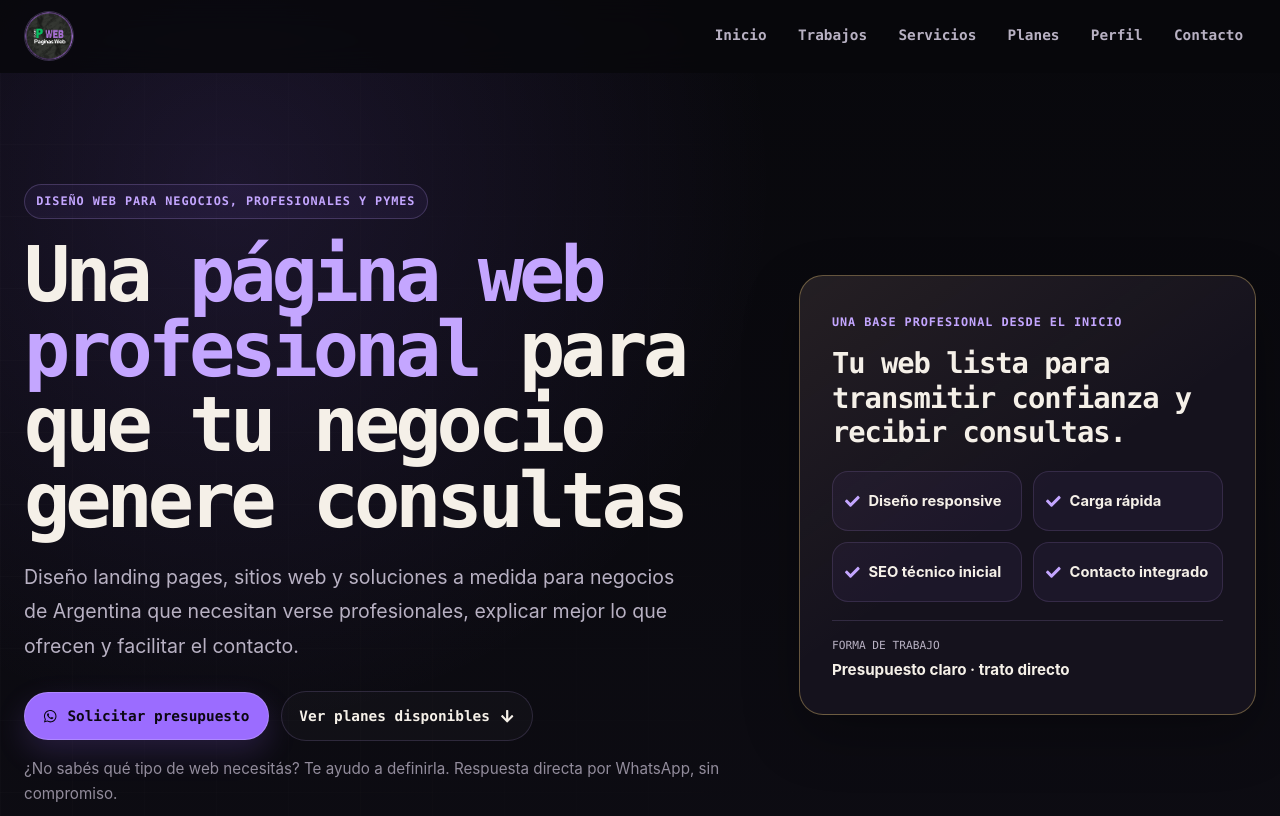
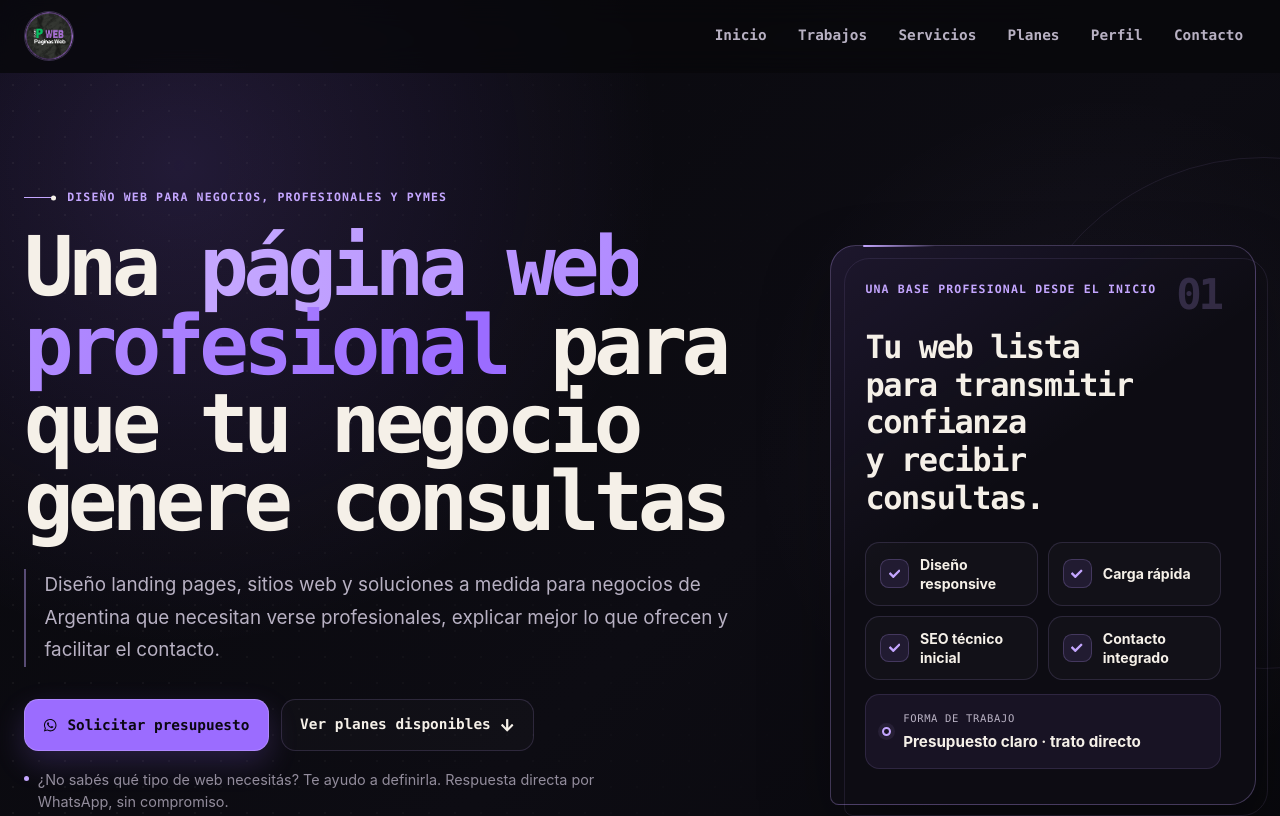
Before and after one commit to PabloDanielChavez/portafolio, a Next.js app in the folder portafolio-frontend/: page / in a window 1280 px wide. Shown: the top 816 px of the page. Built offline with nearby package versions, Linux system fonts and the light colour scheme; no server answers.

Commit message:
feat(frontend): integrar contenido comercial de trabajos, fallbacks seguros y orden por prioridad destacada

```diff
--- a/portafolio-frontend/src/components/sections/Hero.tsx
+++ b/portafolio-frontend/src/components/sections/Hero.tsx
@@ -13,15 +13,14 @@ interface Props {
 
 export default function Hero({ perfil }: Props) {
     const whatsapp = String(perfil[0]?.numero_whatsapp ?? "").replace(/\D/g, "");
-    const whatsappHref = whatsapp
-        ? `https://wa.me/${whatsapp}?text=${mensajePresupuesto}`
-        : "/contacto";
+    const whatsappHref = whatsapp ? `https://wa.me/${whatsapp}?text=${mensajePresupuesto}`: "/contacto";
 
     return (
         <section className={styles.hero} aria-labelledby="hero-title">
             <div className={styles.hero_layout}>
                 <div className={styles.hero_content}>
                     <span className={styles.hero_eyebrow}>
+                        <span className={styles.hero_eyebrow_mark} aria-hidden="true" />
                         {heroContent.eyebrow}
                     </span>
 
@@ -30,11 +29,7 @@ export default function Hero({ perfil }: Props) {
                         <strong>{heroContent.title.highlight}</strong>{" "}
                         {heroContent.title.afterHighlight}
                     </h1>
-
-                    <p className={styles.hero_description}>
-                        {heroContent.description}
-                    </p>
-
+                    <p className={styles.hero_description}>{heroContent.description}</p>
                     <div className={styles.hero_actions}>
                         <Link
                             href={whatsappHref}
@@ -45,39 +40,42 @@ export default function Hero({ perfil }: Props) {
                             <FaWhatsapp aria-hidden="true" />
                             {heroContent.actions.primary}
                         </Link>
-
                         <Link href="#planes" className={styles.hero_secondary}>
                             {heroContent.actions.secondary}
                             <FaArrowDown aria-hidden="true" />
                         </Link>
                     </div>
-
                     <p className={styles.hero_note}>
+                        <span aria-hidden="true" />
                         {heroContent.note}
                     </p>
                 </div>
-
-                <aside
-                    className={styles.hero_panel}
-                    aria-label={heroContent.panel.ariaLabel}
-                >
-                    <span className={styles.hero_panel_label}>
-                        {heroContent.panel.label}
-                    </span>
-                    <h2>{heroContent.panel.title}</h2>
-
+                <aside className={styles.hero_panel} aria-label={heroContent.panel.ariaLabel}>
+                    <div className={styles.hero_panel_header}>
+                        <span className={styles.hero_panel_label}>
+                            {heroContent.panel.label}
+                        </span>
+                        <span className={styles.hero_panel_number} aria-hidden="true">01</span>
+                    </div>
+                    <h2 className={styles.hero_panel_title}>
+                        {heroContent.panel.title}
+                    </h2>
                     <ul className={styles.hero_benefits}>
                         {heroContent.panel.benefits.map((beneficio) => (
                             <li key={beneficio}>
-                                <span aria-hidden="true"><FaCheck /></span>
-                                {beneficio}
+                                <span className={styles.hero_benefit_icon} aria-hidden="true">
+                                    <FaCheck />
+                                </span>
+                                <span>{beneficio}</span>
                             </li>
                         ))}
                     </ul>
-
                     <div className={styles.hero_panel_footer}>
-                        <span>{heroContent.panel.footerLabel}</span>
-                        <strong>{heroContent.panel.footerValue}</strong>
+                        <span className={styles.hero_panel_footer_mark} aria-hidden="true" />
+                        <div className={styles.hero_panel_footer_copy}>
+                            <span>{heroContent.panel.footerLabel}</span>
+                            <strong>{heroContent.panel.footerValue}</strong>
+                        </div>
                     </div>
                 </aside>
             </div>
--- a/portafolio-frontend/src/content/trabajos-commercial.content.ts
+++ b/portafolio-frontend/src/content/trabajos-commercial.content.ts
@@ -1,31 +1,17 @@
-import type { TrabajosType } from "@/types/trabajos";
+import type {
+    TrabajoCommercialContent,
+    TrabajosType
+} from "@/types/trabajos";
 
-type CommercialLink = {
-    label: string;
-    href: string;
-};
-
-export type TrabajoCommercialContent = {
-    displayName: string;
-    category: string;
-    seoTitle: string;
-    seoDescription: string;
-    commercialSummary: string;
-    information?: string;
-    challenge?: string;
-    outcome: string;
-    featuredPriority: number;
-    primaryCta: CommercialLink;
-    relatedPlan: CommercialLink;
-};
-
-export type TrabajoCommercialView = Omit<
+type TrabajoCommercialContentLocal = Omit<
     TrabajoCommercialContent,
     "information" | "challenge"
 > & {
-    information: string;
-    challenge: string;
+    information?: string;
+    challenge?: string;
 };
+
+export type TrabajoCommercialView = TrabajoCommercialContent;
 
 export const trabajoCommercialContentBySlug = {
     "paginas-web-chavez": {
@@ -136,53 +122,140 @@ export const trabajoCommercialContentBySlug = {
             href: "/servicios/planes/desarrollo_web"
         }
     }
-} as const satisfies Record<string, TrabajoCommercialContent>;
+} as const satisfies Record<string, TrabajoCommercialContentLocal>;
 
 const commercialContentLookup: Readonly<
-    Record<string, TrabajoCommercialContent>
+    Record<string, TrabajoCommercialContentLocal>
 > = trabajoCommercialContentBySlug;
+
+const fallbackPrimaryCta = {
+    label: "Consultar por un proyecto similar",
+    href: "/contacto"
+} as const;
+
+const fallbackRelatedPlan = {
+    label: "Ver servicios web",
+    href: "/servicios"
+} as const;
+
+const isNonEmptyString = (value: unknown): value is string =>
+    typeof value === "string" && value.trim().length > 0;
+
+const isInternalPath = (value: unknown): value is string =>
+    isNonEmptyString(value) &&
+    /^\/(?!\/)(?!.*(?:\.\.|\/\/|[?#\\]))[a-z0-9/_-]*$/.test(value.trim());
+
+const resolveText = (
+    apiValue: unknown,
+    localValue: unknown,
+    legacyValue: unknown,
+    fallback: string
+): string => {
+    if (isNonEmptyString(apiValue)) return apiValue.trim();
+    if (isNonEmptyString(localValue)) return localValue.trim();
+    if (isNonEmptyString(legacyValue)) return legacyValue.trim();
+
+    return fallback;
+};
 
 export const getTrabajoCommercialContent = (
     trabajo: TrabajosType
 ): TrabajoCommercialView => {
-    const content = commercialContentLookup[trabajo.slug];
-
-    if (content) {
-        return {
-            ...content,
-            information: content.information ?? trabajo.informacion_trabajo,
-            challenge: content.challenge ?? trabajo.reto_tecnico
-        };
-    }
-
-    const displayName = trabajo.nombre_trabajo;
-    const category = trabajo.categoria_trabajo || "Proyecto web";
+    const apiContent = trabajo.commercialContent;
+    const localContent = commercialContentLookup[trabajo.slug];
+    const displayName = resolveText(
+        apiContent?.displayName,
+        localContent?.displayName,
+        trabajo.nombre_trabajo,
+        "Proyecto web"
+    );
+    const category = resolveText(
+        apiContent?.category,
+        localContent?.category,
+        trabajo.categoria_trabajo,
+        "Proyecto web"
+    );
     const normalizedCategory = category.toLowerCase();
+    const apiFeaturedPriority = apiContent?.featuredPriority;
+    const localFeaturedPriority = localContent?.featuredPriority;
+    const featuredPriority =
+        typeof apiFeaturedPriority === "number" &&
+        Number.isInteger(apiFeaturedPriority)
+            ? apiFeaturedPriority
+            : typeof localFeaturedPriority === "number" &&
+                  Number.isInteger(localFeaturedPriority)
+                ? localFeaturedPriority
+                : 0;
+    const apiPrimaryCtaHref = apiContent?.primaryCta?.href;
+    const localPrimaryCtaHref = localContent?.primaryCta?.href;
+    const apiRelatedPlanHref = apiContent?.relatedPlan?.href;
+    const localRelatedPlanHref = localContent?.relatedPlan?.href;
 
     return {
         displayName,
         category,
-        seoTitle: `${displayName} — Proyecto web`,
-        seoDescription:
-            `Conocé ${displayName}, un proyecto de ${normalizedCategory} presentado por PaginasWebChavez con foco en claridad, confianza y facilidad de contacto.`,
-        commercialSummary:
-            `${displayName} es un proyecto de ${normalizedCategory} pensado para presentar la propuesta con claridad y facilitar que cada persona encuentre la información y el canal de contacto adecuados.`,
-        information:
-            trabajo.informacion_trabajo?.trim() ||
-            "La propuesta organiza la información principal en un recorrido simple, con mensajes claros y acciones fáciles de identificar.",
-        challenge:
-            trabajo.reto_tecnico?.trim() ||
-            "El desafío del proyecto fue ordenar las necesidades principales sin agregar complejidad innecesaria para quien usa la página.",
-        outcome:
-            "El caso presenta una base clara y adaptable para comunicar la propuesta, ordenar la información y orientar a cada persona hacia el próximo paso.",
-        featuredPriority: 0,
+        seoTitle: resolveText(
+            apiContent?.seoTitle,
+            localContent?.seoTitle,
+            null,
+            `${displayName} — Proyecto web`
+        ),
+        seoDescription: resolveText(
+            apiContent?.seoDescription,
+            localContent?.seoDescription,
+            null,
+            `Conocé ${displayName}, un proyecto de ${normalizedCategory} presentado por PaginasWebChavez con foco en claridad, confianza y facilidad de contacto.`
+        ),
+        commercialSummary: resolveText(
+            apiContent?.commercialSummary,
+            localContent?.commercialSummary,
+            null,
+            "Proyecto desarrollado para presentar la información principal de forma clara y facilitar el contacto."
+        ),
+        information: resolveText(
+            apiContent?.information,
+            localContent?.information,
+            trabajo.informacion_trabajo,
+            "La propuesta organiza la información principal en un recorrido simple, con mensajes claros y acciones fáciles de identificar."
+        ),
+        challenge: resolveText(
+            apiContent?.challenge,
+            localContent?.challenge,
+            trabajo.reto_tecnico,
+            "El desafío fue ordenar la información del proyecto sin sumar complejidad innecesaria."
+        ),
+        outcome: resolveText(
+            apiContent?.outcome,
+            localContent?.outcome,
+            null,
+            "El resultado es una base clara y adaptable para comunicar la propuesta."
+        ),
+        featuredPriority,
         primaryCta: {
-            label: "Quiero una web similar",
-            href: "/contacto"
+            label: resolveText(
+                apiContent?.primaryCta?.label,
+                localContent?.primaryCta?.label,
+                null,
+                fallbackPrimaryCta.label
+            ),
+            href: isInternalPath(apiPrimaryCtaHref)
+                ? apiPrimaryCtaHref.trim()
+                : isInternalPath(localPrimaryCtaHref)
+                    ? localPrimaryCtaHref.trim()
+                    : fallbackPrimaryCta.href
         },
         relatedPlan: {
-            label: "Ver servicios web",
-            href: "/servicios"
+            label: resolveText(
+                apiContent?.relatedPlan?.label,
+                localContent?.relatedPlan?.label,
+                null,
+                fallbackRelatedPlan.label
+            ),
+            href: isInternalPath(apiRelatedPlanHref)
+                ? apiRelatedPlanHref.trim()
+                : isInternalPath(localRelatedPlanHref)
+                    ? localRelatedPlanHref.trim()
+                    : fallbackRelatedPlan.href
         }
     };
 };
--- a/portafolio-frontend/src/styles/sections/hero.module.scss
+++ b/portafolio-frontend/src/styles/sections/hero.module.scss
@@ -4,12 +4,14 @@
 .hero {
     position: relative;
     overflow: hidden;
+    overflow: clip;
     padding-top: 72px;
     isolation: isolate;
     color: v.$text-primary;
     background:
-        radial-gradient(circle at 18% 20%, rgba(v.$violet-primary, .13), transparent 34rem),
-        linear-gradient(180deg, v.$background-main, v.$background-section);
+        radial-gradient(circle at 14% 18%, rgba(v.$violet-primary, .17), transparent 30rem),
+        radial-gradient(circle at 86% 48%, rgba(v.$violet-soft, .055), transparent 22rem),
+        linear-gradient(135deg, v.$background-main 0%, v.$background-section 58%, v.$background-main 100%);
 
     &::before {
         content: "";
@@ -17,106 +19,147 @@
         inset: 72px 0 0;
         z-index: -1;
         pointer-events: none;
-        opacity: .16;
-        background-image:
-            linear-gradient(rgba(v.$cream, .09) 1px, transparent 1px),
-            linear-gradient(90deg, rgba(v.$cream, .09) 1px, transparent 1px);
-        background-size: 72px 72px;
-        mask-image: linear-gradient(90deg, #000, transparent 78%);
-    }
+        opacity: .32;
+        background-image: radial-gradient(
+            circle,
+            rgba(v.$cream, .16) 1px,
+            transparent 1.2px
+        );
+        background-size: 26px 26px;
+        mask-image: linear-gradient(90deg, #000 0%, transparent 67%);
     }
 
-.hero_layout {
+    &::after {
+        content: "";
+        position: absolute;
+        top: 17%;
+        right: -15rem;
+        z-index: -1;
+        width: 32rem;
+        aspect-ratio: 1;
+        border: 1px solid rgba(v.$violet-soft, .09);
+        border-radius: 50%;
+        pointer-events: none;
+    }
+    &_layout {
         @include m.container;
 
         display: grid;
         grid-template-columns: 1fr;
-    gap: clamp(2.25rem, 6vw, 4rem);
+        gap: clamp(3rem, 8vw, 6rem);
         align-items: center;
-    min-height: min(760px, calc(100svh - 72px));
-    padding-block: clamp(4.5rem, 10vw, 7rem);
+        padding-block: clamp(3.75rem, 9vw, 6.75rem);
+    }
 
-    @include m.tablet {
-        grid-template-columns: minmax(0, 1.12fr) minmax(310px, .72fr);
+    &_content {
+        position: relative;
+        z-index: 1;
+        max-width: 760px;
+    }
+
+    &_eyebrow,
+    &_panel_label {
+        display: inline-flex;
+        align-items: center;
+        width: fit-content;
+        color: v.$violet-soft;
+        font-family: v.$font-display;
+        font-size: .72rem;
+        font-weight: 800;
+        letter-spacing: .1em;
+        text-transform: uppercase;
+    }
+
+    &_eyebrow {
+        gap: .7rem;
+        margin-bottom: 1.35rem;
+    }
+
+    &_eyebrow_mark {
+        position: relative;
+        width: 2rem;
+        height: 1px;
+        flex: 0 0 auto;
+        background: v.$violet-soft;
+
+        &::after {
+            content: "";
+            position: absolute;
+            top: 50%;
+            right: 0;
+            width: 5px;
+            aspect-ratio: 1;
+            border-radius: 50%;
+            background: v.$cream;
+            transform: translateY(-50%);
         }
     }
 
-.hero_content {
-    max-width: 720px;
-}
-
-.hero_eyebrow,
-.hero_panel_label {
-    display: inline-flex;
-    width: fit-content;
-    color: v.$violet-soft;
-    font-family: v.$font-display;
-    font-size: .74rem;
+    &_title {
+        max-width: 15ch;
+        margin: 0;
+        font-size: clamp(2.55rem, 7vw, 5.15rem);
         font-weight: 800;
-    letter-spacing: .08em;
-    text-transform: uppercase;
-}
-
-.hero_eyebrow {
-    margin-bottom: 1.1rem;
-    padding: .45rem .7rem;
-    border: 1px solid rgba(v.$violet-soft, .22);
-    border-radius: 999px;
-    background: rgba(v.$violet-primary, .065);
-}
-
-.hero_title {
-    max-width: 760px;
-    margin: 0;
-    font-size: clamp(2.55rem, 7.5vw, 4.8rem);
-    font-weight: 800;
-    letter-spacing: -.065em;
-    line-height: .98;
+        letter-spacing: -.07em;
+        line-height: .95;
         text-wrap: balance;
 
         strong {
             color: v.$violet-soft;
             font-weight: inherit;
+            background: linear-gradient(100deg, v.$violet-soft 5%, v.$violet-primary 95%);
+            -webkit-background-clip: text;
+            background-clip: text;
+            -webkit-text-fill-color: transparent;
         }
     }
 
-.hero_description {
-    max-width: 660px;
-    margin: 1.4rem 0 0;
+    &_description {
+        max-width: 62ch;
+        margin: 1.75rem 0 0;
+        padding-left: 1.15rem;
+        border-left: 2px solid rgba(v.$violet-soft, .42);
         color: v.$text-secondary;
-    font-size: clamp(1.07rem, 2vw, 1.22rem);
-    line-height: 1.75;
+        font-size: clamp(1.04rem, 1.8vw, 1.18rem);
+        line-height: 1.72;
         text-wrap: pretty;
     }
 
-.hero_actions {
+    &_actions {
         display: flex;
         flex-direction: column;
         gap: .75rem;
-    margin-top: 1.75rem;
+        margin-top: 2rem;
+    }
 
-    @include m.telefono {
-        flex-direction: row;
-        align-items: center;
+    &_primary {
+        @include m.button-primary;
+
+        min-height: 52px;
+        border-radius: .9rem;
+        box-shadow: 0 12px 30px rgba(v.$violet-primary, .2);
+        transition:
+            transform .2s ease,
+            box-shadow .2s ease;
+
+        &:hover {
+            transform: translateY(-2px);
+            box-shadow: 0 16px 36px rgba(v.$violet-primary, .27);
         }
     }
 
-.hero_primary {
-    @include m.button-primary;
-}
-
-.hero_secondary {
+    &_secondary {
         @extend %link-reset;
 
         display: inline-flex;
         align-items: center;
         justify-content: center;
         gap: .6rem;
-    min-height: 48px;
-    padding: .8rem 1.1rem;
+        min-height: 52px;
+        padding: .85rem 1.15rem;
         border: 1px solid v.$border-card;
-    border-radius: 999px;
-    background: rgba(v.$cream, .025);
+        border-radius: .9rem;
+        background: rgba(v.$cream, .02);
         color: v.$text-primary;
         font-family: v.$font-display;
         font-size: .9rem;
@@ -129,71 +172,177 @@
         &:hover {
             transform: translateY(-2px);
             border-color: rgba(v.$violet-soft, .34);
-        background: rgba(v.$violet-primary, .07);
+            background: rgba(v.$violet-primary, .08);
         }
     }
 
-.hero_note {
-    margin: 1rem 0 0;
-    color: rgba(v.$text-secondary, .78);
-    font-size: .95rem;
+    &_primary,
+    &_secondary {
+        &:focus-visible {
+            outline: 2px solid v.$cream;
+            outline-offset: 4px;
+        }
     }
 
-.hero_panel {
+    &_note {
+        display: flex;
+        align-items: flex-start;
+        gap: .55rem;
+        max-width: 64ch;
+        margin: 1.1rem 0 0;
+        color: rgba(v.$text-secondary, .78);
+        font-size: .9rem;
+        line-height: 1.55;
+
+        > span {
+            width: 5px;
+            aspect-ratio: 1;
+            margin-top: .48rem;
+            flex: 0 0 auto;
+            border-radius: 50%;
+            background: v.$violet-soft;
+        }
+    }
+
+    &_panel {
         @include m.card-featured;
 
         position: relative;
-    padding: clamp(1.35rem, 4vw, 2rem);
+        z-index: 1;
+        width: 100%;
+        max-width: 470px;
+        justify-self: end;
+        overflow: visible;
+        padding: clamp(1.4rem, 4vw, 2.15rem);
+        border: 1px solid rgba(v.$violet-soft, .28);
+        border-radius: 1.6rem 1.6rem 1.6rem .55rem;
+        background:
+            linear-gradient(145deg, rgba(v.$violet-primary, .11), transparent 42%),
+            v.$background-section;
+        box-shadow: 0 30px 70px rgba(0, 0, 0, .28);
+        backdrop-filter: none;
+        -webkit-backdrop-filter: none;
 
-    h2 {
-        margin: .8rem 0 1.35rem;
-        color: v.$text-primary;
-        font-size: clamp(1.35rem, 3vw, 1.8rem);
-        line-height: 1.2;
-        letter-spacing: -.035em;
+        &::before {
+            content: "";
+            position: absolute;
+            inset: .8rem -.8rem -.8rem .8rem;
+            z-index: -1;
+            border: 1px solid rgba(v.$violet-soft, .1);
+            border-radius: inherit;
+            pointer-events: none;
+        }
+
+        &::after {
+            content: "";
+            position: absolute;
+            top: -1px;
+            left: 2rem;
+            width: 4.5rem;
+            height: 2px;
+            border-radius: 999px;
+            background: linear-gradient(90deg, v.$violet-soft, transparent);
         }
     }
 
-.hero_benefits {
+    &_panel_header {
+        display: flex;
+        align-items: flex-start;
+        justify-content: space-between;
+        gap: 1rem;
+    }
+
+    &_panel_number {
+        margin-top: -.35rem;
+        color: rgba(v.$violet-soft, .2);
+        font-family: v.$font-display;
+        font-size: clamp(2rem, 5vw, 2.65rem);
+        font-weight: 800;
+        letter-spacing: -.08em;
+        line-height: 1;
+    }
+
+    &_panel_title {
+        max-width: 14ch;
+        margin: .75rem 0 1.5rem;
+        color: v.$text-primary;
+        font-size: clamp(1.55rem, 3vw, 2rem);
+        letter-spacing: -.045em;
+        line-height: 1.18;
+        text-wrap: balance;
+    }
+
+    &_benefits {
         display: grid;
-    grid-template-columns: repeat(2, minmax(0, 1fr));
-    gap: .7rem;
+        grid-template-columns: 1fr;
+        gap: .65rem;
         margin: 0;
         padding: 0;
         list-style: none;
 
         li {
-        @include m.card-metric;
-
-        display: flex;
+            display: grid;
+            grid-template-columns: auto minmax(0, 1fr);
             align-items: center;
-        gap: .55rem;
-        min-height: 60px;
-        padding: .75rem;
+            gap: .7rem;
+            min-height: 58px;
+            padding: .75rem .85rem;
+            border: 1px solid rgba(v.$violet-soft, .15);
+            border-radius: .9rem;
+            background: rgba(v.$cream, .025);
             color: v.$text-primary;
-        font-size: .92rem;
+            font-size: .88rem;
             font-weight: 700;
-        line-height: 1.4;
-    }
-
-    span {
-        display: inline-flex;
-        color: v.$violet-soft;
+            line-height: 1.35;
         }
     }
 
-.hero_panel_footer {
+    &_benefit_icon {
+        display: inline-grid;
+        width: 1.8rem;
+        aspect-ratio: 1;
+        place-items: center;
+        border: 1px solid rgba(v.$violet-soft, .22);
+        border-radius: .55rem;
+        background: rgba(v.$violet-primary, .11);
+        color: v.$violet-soft;
+
+        svg {
+            width: .72rem;
+            height: .72rem;
+        }
+    }
+
+    &_panel_footer {
+        display: grid;
+        grid-template-columns: auto minmax(0, 1fr);
+        align-items: center;
+        gap: .75rem;
+        margin-top: .9rem;
+        padding: .9rem 1rem;
+        border: 1px solid rgba(v.$violet-soft, .13);
+        border-radius: .9rem;
+        background: rgba(v.$violet-primary, .075);
+    }
+
+    &_panel_footer_mark {
+        width: .55rem;
+        aspect-ratio: 1;
+        border: 2px solid v.$violet-soft;
+        border-radius: 50%;
+        box-shadow: 0 0 0 4px rgba(v.$violet-soft, .08);
+    }
+
+    &_panel_footer_copy {
         display: flex;
         flex-direction: column;
-    gap: .2rem;
-    margin-top: 1.1rem;
-    padding-top: 1rem;
-    border-top: 1px solid v.$border-card;
+        gap: .18rem;
 
-    span {
+        > span {
             color: v.$text-secondary;
             font-family: v.$font-display;
-        font-size: .7rem;
+            font-size: .66rem;
+            letter-spacing: .06em;
             text-transform: uppercase;
         }
 
@@ -203,37 +352,52 @@
         }
     }
 
-@media (prefers-reduced-motion: no-preference) {
-    .hero_content {
-        animation: heroIn .6s ease both;
 }
 
-    .hero_panel {
-        animation: heroIn .65s .12s ease both;
+
+@media (min-width: 36rem) {
+    .hero {
+        &_actions {
+            flex-direction: row;
+            align-items: center;
+        }
+
+        &_benefits {
+            grid-template-columns: repeat(2, minmax(0, 1fr));
+        }
     }
 }
 
-@keyframes heroIn {
-    from {
-        opacity: 0;
-        transform: translateY(18px);
+@media (min-width: 62rem) {
+    .hero {
+        &_layout {
+            grid-template-columns: minmax(0, 1.2fr) minmax(350px, .72fr);
+            min-height: min(780px, calc(100svh - 72px));
+        }
+
+        &_panel {
+            margin-top: 3.5rem;
+        }
     }
 }
 
-@media (max-width: 486px) {
-    .hero_actions a {
+@media (max-width: 35.99rem) {
+    .hero {
+        &_actions a {
             width: 100%;
         }
 
-    .hero_benefits {
-        grid-template-columns: 1fr;
+        &_panel::before {
+            inset: .55rem -.4rem -.55rem .4rem;
+        }
     }
 }
 
 @media (prefers-reduced-motion: reduce) {
-    .hero,
-    .hero * {
-        animation-duration: .01ms !important;
+    .hero {
+        &_primary,
+        &_secondary {
             transition-duration: .01ms !important;
         }
     }
+}
```
Also changed, not shown: portafolio-frontend/src/components/sections/Trabajos.tsx (+12 -11 lines), portafolio-frontend/src/types/trabajos.ts (+20 -0 lines), 2 other files (tests, documents, lock files or other folders). Lines whose indentation alone changed are shown as unchanged.
